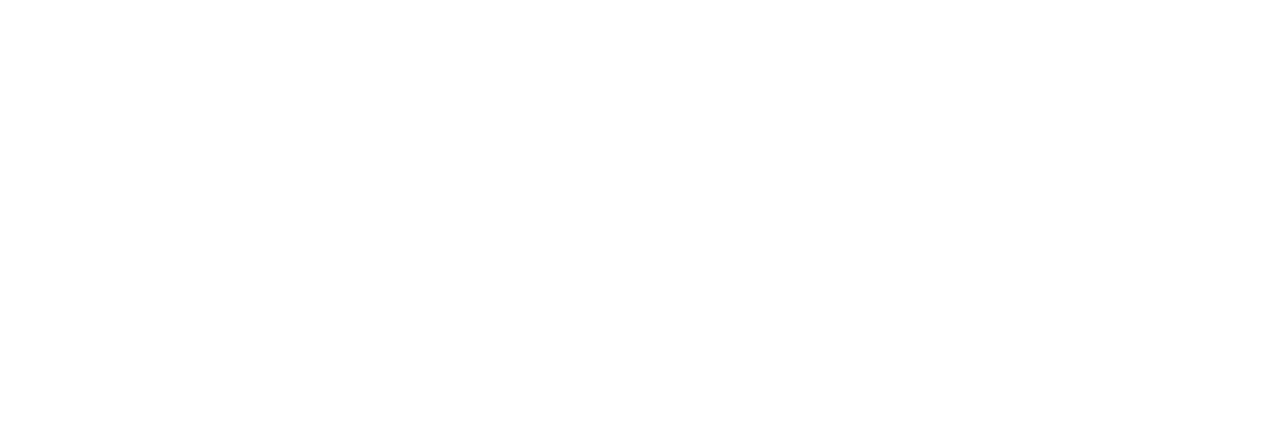
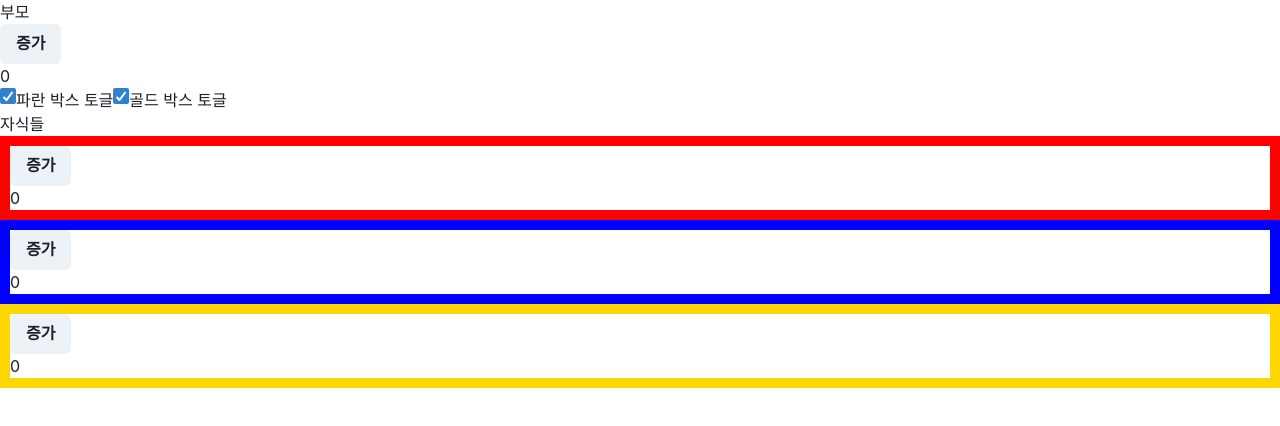
Before and after one commit to Garbi93/react2023, a React (Create React App) app: page / in a window 1280 px wide. Shown: the top 426 px of the page. Built offline with nearby package versions, Linux system fonts and the light colour scheme.

Commit message:
11/08 component의 초기렌더링과, 재렌더링

```diff
--- a/src/App.js
+++ b/src/App.js
@@ -1,15 +1,58 @@
 import React, { useEffect, useState } from "react";
+import { Box, Button, Checkbox, Text } from "@chakra-ui/react";
 
-function App(props) {
+function MyComp({ color }) {
   const [number, setNumber] = useState(0);
-  // useEffect 사용 시 자주 하는 실수
+
   useEffect(() => {
-    console.log("코드실행");
-    // useEffect 안에서 트리거 변수 -> number 를 변경하는 행위
-    // setNumber(number + 1); // trigger하는 값을 변경하면 안됨 -> 무한으로 요청을 보내게 됨
-  }, [number]);
+    console.log(color + " : initial render");
+  }, []);
 
-  return <div></div>;
+  console.log(color + " : re render");
+  return (
+    <Box borderWidth={"10px"} borderColor={color}>
+      <Button onClick={() => setNumber(number + 1)}>증가</Button>
+      <Text>{number}</Text>
+    </Box>
+  );
+}
+
+function App() {
+  const [secondToggle, setSecondToggle] = useState(true);
+  const [goldToggle, setGoldToggle] = useState(true);
+  // 부모가 렌더링 될 때 자식도 렌더링 됨.
+
+  const [number, setNumber] = useState(0);
+
+  console.log("부모 re-render");
+  return (
+    <div>
+      <Box>
+        <Text>부모</Text>
+        <Button onClick={() => setNumber(number + 1)}>증가</Button>
+        <Text>{number}</Text>
+        <Checkbox
+          defaultChecked={true}
+          onChange={(e) => setSecondToggle(e.target.checked)}
+        ></Checkbox>
+        파란 박스 토글
+        <Checkbox
+          defaultChecked={true}
+          onChange={(e) => setGoldToggle(e.target.checked)}
+        ></Checkbox>
+        골드 박스 토글
+      </Box>
+      <Box>
+        <Text>자식들</Text>
+        <MyComp color={"red"} />
+        {secondToggle && <MyComp color={"blue"} />}
+
+        <Box sx={{ display: goldToggle ? "block" : "none" }}>
+          <MyComp color={"gold"} />
+        </Box>
+      </Box>
+    </div>
+  );
 }
 
 export default App;
```
